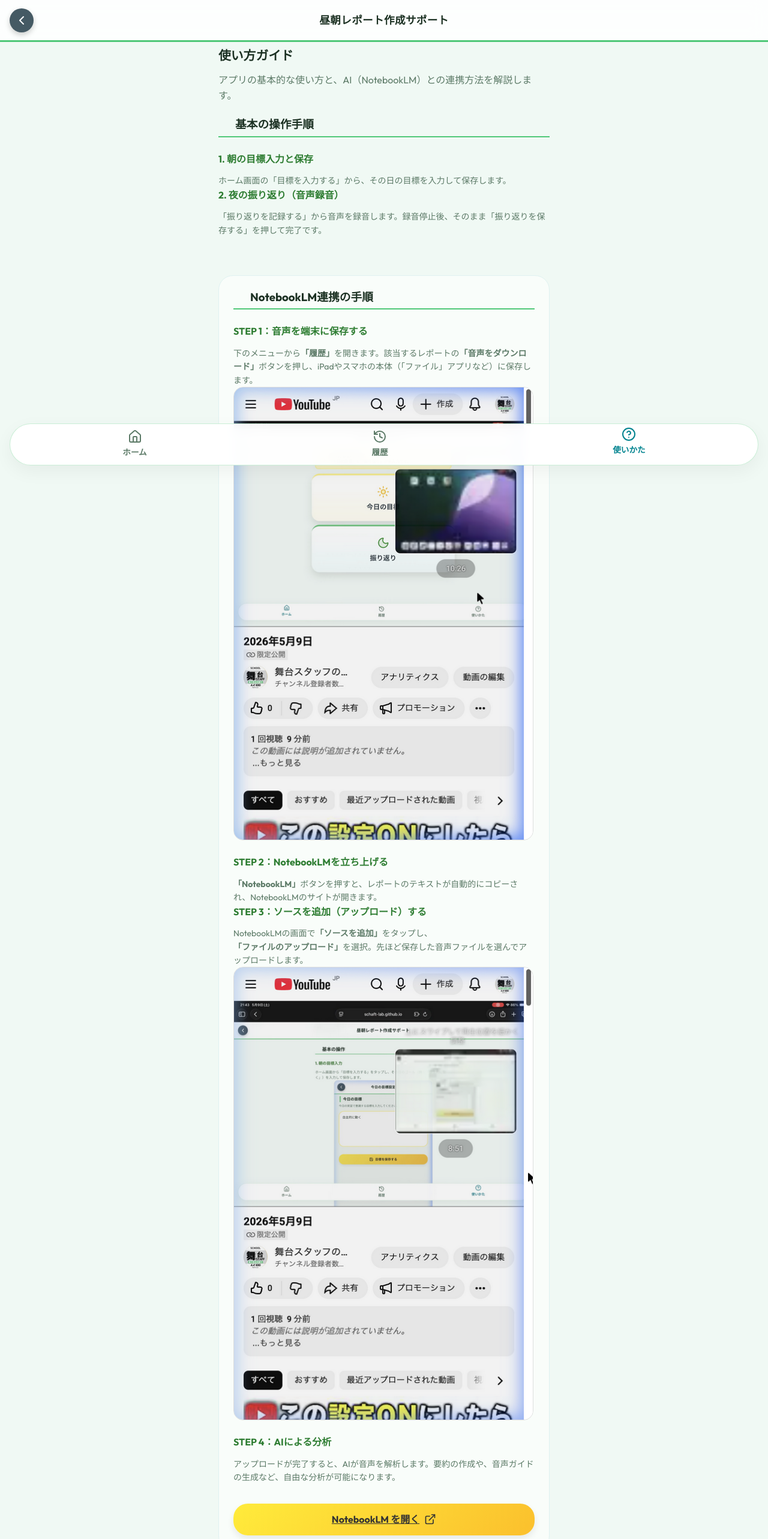
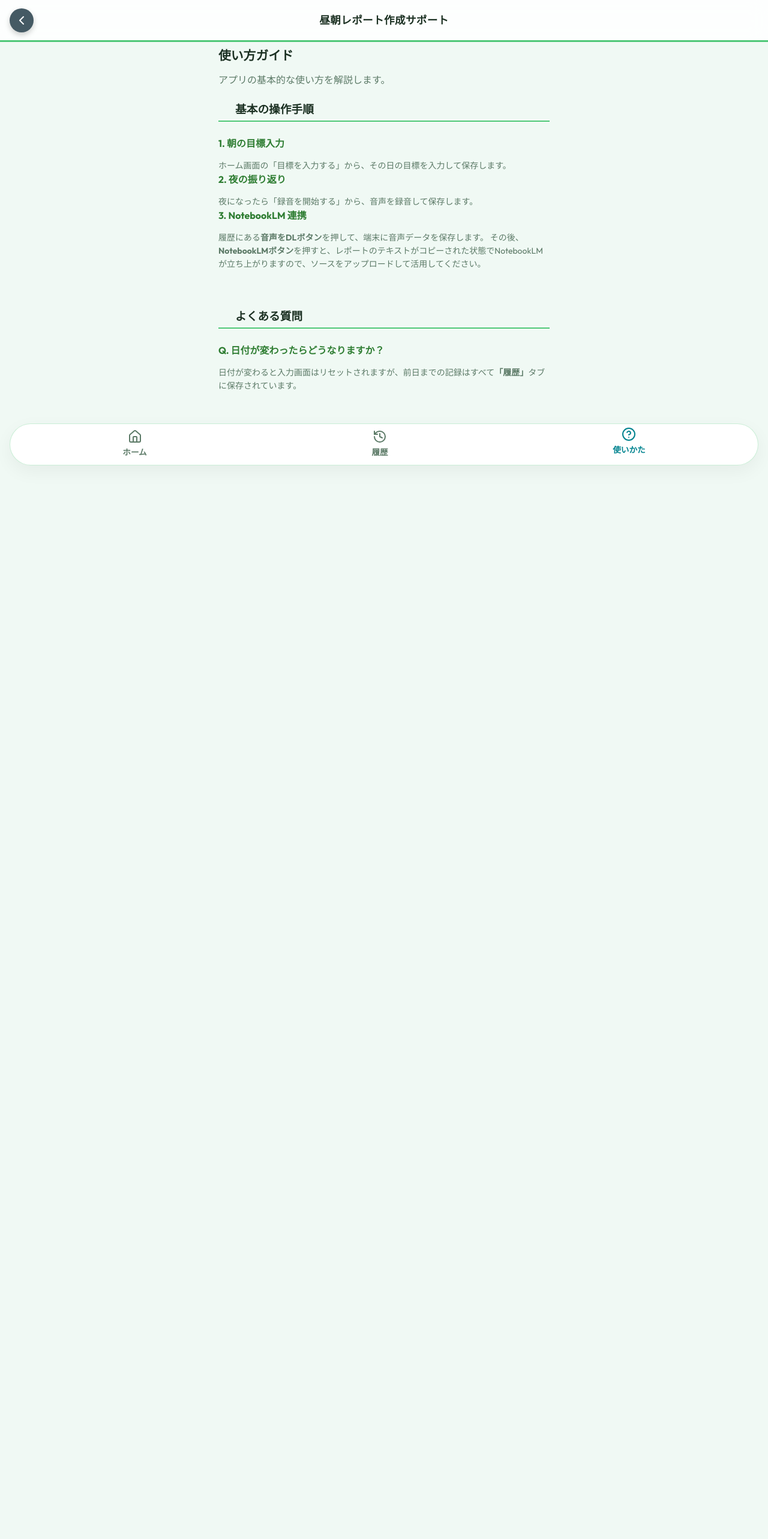
Before and after one commit to SCHAFT-lab/hiruasu-report, a React (Vite) app: page /manual in a window 1280 px wide. Shown: the top 2566 px of the page at 60% size. After the commit the page ends 809 px from the top, so only its background shows below. Built offline with nearby package versions, Linux system fonts and the light colour scheme.

Commit message:
Revert: Return manual to stable text-only state

```diff
--- a/src/pages/Manual.jsx
+++ b/src/pages/Manual.jsx
@@ -1,5 +1,5 @@
 import React from 'react';
-import { Smartphone, ExternalLink, Download, Layout, PlayCircle } from 'lucide-react';
+import { Smartphone, Layout } from 'lucide-react';
 
 export function Manual() {
   return (
@@ -7,88 +7,41 @@
       <div className="manual-header">
         <h2 style={{ color: '#1B3022', fontWeight: '800', marginBottom: '16px' }}>使い方ガイド</h2>
         <p className="text-muted" style={{ marginBottom: '24px' }}>
-          アプリの基本的な使い方と、AI（NotebookLM）との連携方法を解説します。
+          アプリの基本的な使い方を解説します。
         </p>
       </div>
 
-      {/* 基本操作セクション */}
       <div className="guide-section" style={{ marginBottom: '64px' }}>
         <h3 style={{ borderBottom: '2px solid var(--accent-mint)', paddingBottom: '8px', marginBottom: '24px', display: 'flex', alignItems: 'center', gap: '8px' }}>
           <Smartphone size={20} color="var(--primary-color)" /> 基本の操作手順
         </h3>
 
         <div className="guide-step">
-          <h4 style={{ color: '#2E7D32', marginBottom: '12px' }}>1. 朝の目標入力と保存</h4>
+          <h4 style={{ color: '#2E7D32', marginBottom: '12px' }}>1. 朝の目標入力</h4>
           <p className="text-muted text-sm mb-3">
             ホーム画面の「目標を入力する」から、その日の目標を入力して保存します。
           </p>
         </div>
 
         <div className="guide-step">
-          <h4 style={{ color: '#2E7D32', marginBottom: '12px' }}>2. 夜の振り返り（音声録音）</h4>
+          <h4 style={{ color: '#2E7D32', marginBottom: '12px' }}>2. 夜の振り返り</h4>
           <p className="text-muted text-sm mb-3">
-            「振り返りを記録する」から音声を録音します。録音停止後、そのまま「振り返りを保存する」を押して完了です。
+            夜になったら「録音を開始する」から、音声を録音して保存します。
+          </p>
+        </div>
+
+        <div className="guide-step">
+          <h4 style={{ color: '#2E7D32', marginBottom: '12px' }}>3. NotebookLM 連携</h4>
+          <p className="text-muted text-sm mb-3">
+            履歴にある<strong>音声をDLボタン</strong>を押して、端末に音声データを保存します。
+            その後、<strong>NotebookLMボタン</strong>を押すと、レポートのテキストがコピーされた状態でNotebookLMが立ち上がりますので、ソースをアップロードして活用してください。
           </p>
         </div>
       </div>
 
-      {/* NotebookLM連携セクション */}
-      <div className="guide-section" style={{ marginBottom: '64px', backgroundColor: '#f9fdfa', padding: '24px', borderRadius: '24px', border: '1px solid #e0f2f1' }}>
-        <h3 style={{ borderBottom: '2px solid var(--accent-mint)', paddingBottom: '8px', marginBottom: '24px', display: 'flex', alignItems: 'center', gap: '8px' }}>
-          <Layout size={20} color="var(--primary-color)" /> NotebookLM連携の手順
-        </h3>
-
-        <div className="guide-step">
-          <h4 style={{ color: '#2E7D32', marginBottom: '12px' }}>STEP 1：音声を端末に保存する</h4>
-          <p className="text-muted text-sm mb-3">
-            下のメニューから<strong>「履歴」</strong>を開きます。該当するレポートの<strong>「音声をダウンロード」</strong>ボタンを押し、iPadやスマホの本体（「ファイル」アプリなど）に保存します。
-          </p>
-          <div style={{ borderRadius: '16px', overflow: 'hidden', border: '1px solid #ddd', marginBottom: '24px', maxWidth: '500px' }}>
-            <img src={`${import.meta.env.BASE_URL}guides/history_card_video.png`} alt="履歴からダウンロード" style={{ width: '100%', display: 'block' }} loading="lazy" />
-          </div>
-        </div>
-
-        <div className="guide-step">
-          <h4 style={{ color: '#2E7D32', marginBottom: '12px' }}>STEP 2：NotebookLMを立ち上げる</h4>
-          <p className="text-muted text-sm mb-3">
-            <strong>「NotebookLM」</strong>ボタンを押すと、レポートのテキストが自動的にコピーされ、NotebookLMのサイトが開きます。
-          </p>
-        </div>
-
-        <div className="guide-step">
-          <h4 style={{ color: '#2E7D32', marginBottom: '12px' }}>STEP 3：ソースを追加（アップロード）する</h4>
-          <p className="text-muted text-sm mb-3">
-            NotebookLMの画面で<strong>「ソースを追加」</strong>をタップし、<strong>「ファイルのアップロード」</strong>を選択。先ほど保存した音声ファイルを選んでアップロードします。
-          </p>
-          <div style={{ borderRadius: '16px', overflow: 'hidden', border: '1px solid #ddd', marginBottom: '24px', maxWidth: '500px' }}>
-            <img src={`${import.meta.env.BASE_URL}guides/notebooklm_steps_video.png`} alt="NotebookLMへのアップロード" style={{ width: '100%', display: 'block' }} loading="lazy" />
-          </div>
-        </div>
-
-        <div className="guide-step">
-          <h4 style={{ color: '#2E7D32', marginBottom: '12px' }}>STEP 4：AIによる分析</h4>
-          <p className="text-muted text-sm mb-3">
-            アップロードが完了すると、AIが音声を解析します。要約の作成や、音声ガイドの生成など、自由な分析が可能になります。
-          </p>
-        </div>
-
-        <div style={{ textAlign: 'center', marginTop: '32px' }}>
-          <a
-            href="https://notebooklm.google.com/"
-            target="_blank"
-            rel="noopener noreferrer"
-            className="btn btn-primary"
-            style={{ display: 'inline-flex', alignItems: 'center', gap: '8px', padding: '14px 32px' }}
-          >
-            NotebookLM を開く <ExternalLink size={20} />
-          </a>
-        </div>
-      </div>
-
-      {/* よくある質問 */}
       <div className="guide-section" style={{ marginBottom: '40px' }}>
         <h3 style={{ borderBottom: '2px solid var(--accent-mint)', paddingBottom: '8px', marginBottom: '24px', display: 'flex', alignItems: 'center', gap: '8px' }}>
-          <Smartphone size={20} color="var(--primary-color)" /> よくある質問
+          <Layout size={20} color="var(--primary-color)" /> よくある質問
         </h3>
         <div className="guide-step">
           <h4 style={{ color: '#2E7D32', marginBottom: '12px' }}>Q. 日付が変わったらどうなりますか？</h4>
@@ -97,19 +50,6 @@
           </p>
         </div>
       </div>
-
-      <div style={{ textAlign: 'center', marginTop: '40px', padding: '20px', backgroundColor: '#f0f4f8', borderRadius: '16px' }}>
-        <p className="text-sm text-muted mb-3">動画で詳しい手順を確認したい方はこちら</p>
-        <a
-          href="https://youtu.be/ii16rTmLsV8"
-          target="_blank"
-          rel="noopener noreferrer"
-          className="btn btn-outline"
-          style={{ display: 'inline-flex', alignItems: 'center', gap: '8px' }}
-        >
-          <PlayCircle size={20} /> 解説動画を視聴する
-        </a>
-      </div>
     </div>
   );
 }
```
